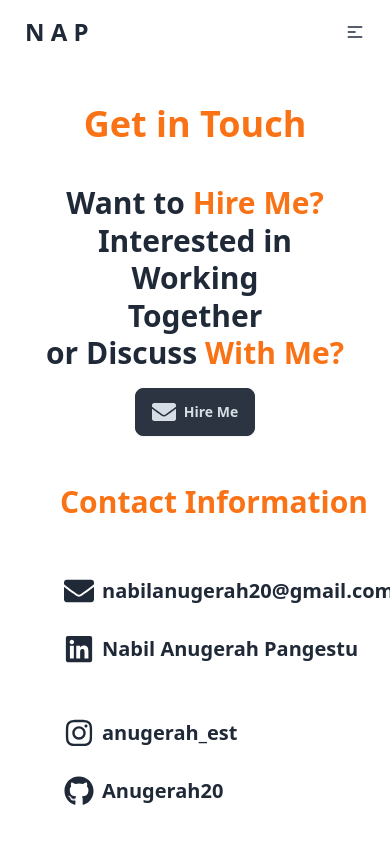
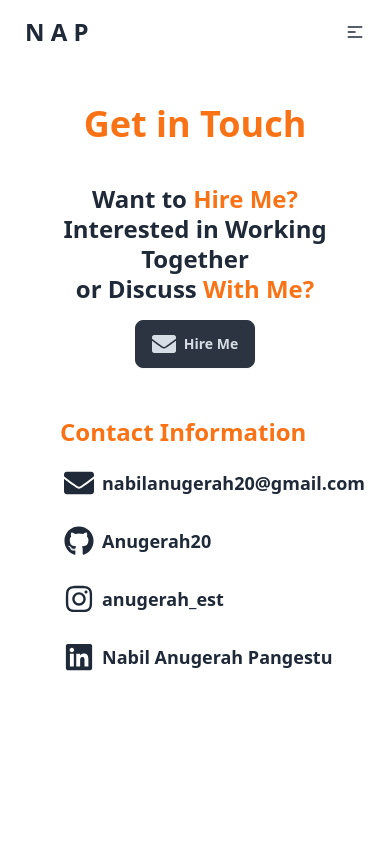
Before and after one commit to Anugerah20/Portfolio-V.2, a React (Vite) app: page /contact in a window 390 px wide. Shown: the top 844 px of the page. Built offline with nearby package versions, Linux system fonts and the light colour scheme.

Commit message:
Refactor Contact page layout for responsiveness

```diff
--- a/src/pages/Contact.jsx
+++ b/src/pages/Contact.jsx
@@ -3,12 +3,12 @@ import { FaLinkedin, FaGithub, FaInstagram, FaEnvelope } from "react-icons/fa";
 const Contact = () => {
      return (
           <section className="m-10 flex justify-center items-center">
-               <div className="mx-auto max-w-5xl">
+               <div className="w-max">
                     <div className="text-center">
                          <h1 className="text-4xl font-bold text-orange-500 mb-10">Get in Touch</h1>
                     </div>
                     <div className="grid grid-cols-1 lg:grid-cols-2 gap-10 mx-auto">
-                         <div className="text-center lg:text-left lg:text-4xl text-3xl font-bold">
+                         <div className="text-center lg:text-left lg:text-4xl md:text-3xl text-2xl font-bold">
                               <span className="block leading-tight">Want to <span className="text-orange-500">Hire Me?</span></span>
                               <span className="block leading-tight">Interested in Working</span>
                               <span className="block leading-tight">Together</span>
@@ -20,19 +20,19 @@ const Contact = () => {
                               </div>
                          </div>
                          <div>
-                              <ul className="menu">
-                                   <h1 className="text-3xl font-bold text-orange-500 text-left lg:text-left ml-3">Contact Information</h1>
-                                   <li className="text-xl font-bold flex items-start gap-3 mt-3">
+                              <ul className="menu rounded-box">
+                                   <h1 className="lg:text-4xl md:text-3xl text-2xl font-bold text-orange-500 text-left lg:text-left ml-3">Contact Information</h1>
+                                   <li className="lg:text-xl md:text-xl text-lg font-bold flex items-start gap-3 mt-3">
                                         <a href="mailto:nabilanugerah20@gmail.com"><FaEnvelope className="text-3xl" /> nabilanugerah20@gmail.com</a>
                                    </li>
-                                   <li className="text-xl font-bold flex items-start gap-3 mt-3">
-                                        <a href="https://www.linkedin.com/in/nabil-anugerah-pangestu/"><FaLinkedin className="text-3xl" /> Nabil Anugerah Pangestu</a>
+                                   <li className="lg:text-xl md:text-xl text-lg font-bold flex items-start gap-3 mt-3">
+                                        <a href="https://github.com/Anugerah20/"><FaGithub className="text-3xl" /> Anugerah20</a>
                                    </li>
-                                   <li className="text-xl font-bold flex items-start gap-3 mt-3">
+                                   <li className="lg:text-xl md:text-xl text-lg font-bold flex items-start gap-3 mt-3">
                                         <a href="https://instagram.com/anugerah_est/"><FaInstagram className="text-3xl" /> anugerah_est</a>
                                    </li>
-                                   <li className="text-xl font-bold flex items-start gap-3 mt-3">
-                                        <a href="https://github.com/Anugerah20/"><FaGithub className="text-3xl" /> Anugerah20</a>
+                                   <li className="lg:text-xl md:text-xl text-lg font-bold flex items-start gap-3 mt-3">
+                                        <a href="https://www.linkedin.com/in/nabil-anugerah-pangestu/"><FaLinkedin className="text-3xl" /> Nabil Anugerah Pangestu</a>
                                    </li>
                               </ul>
                          </div>
```
